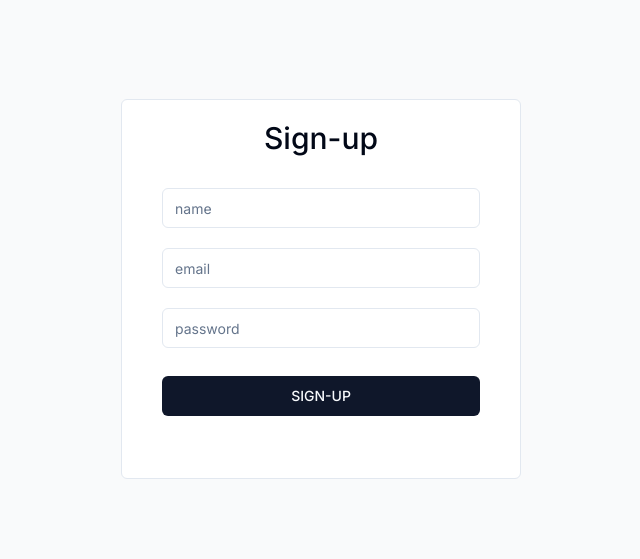
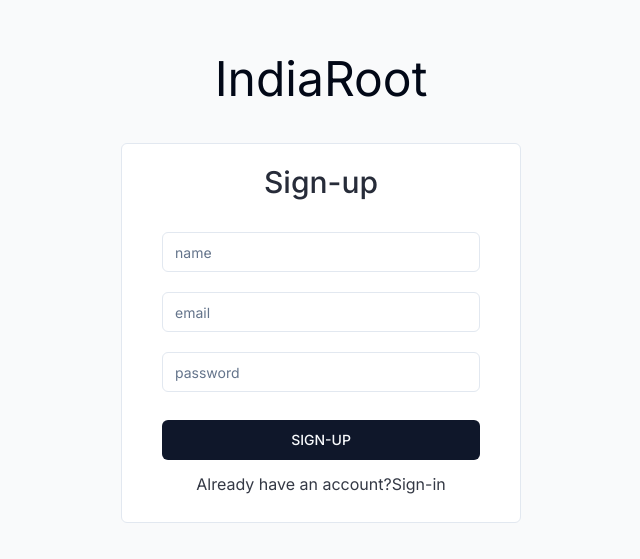
Before and after one commit to inehadev/indiaroot, a Next.js app: page /sign-up in a window 1280 px wide. Shown: the part 111-670 px from the top of the page, without its empty margins (319-959 px from the left). Built offline with nearby package versions, Linux system fonts and the light colour scheme.

Commit message:
update with sidebar

```diff
--- a/src/app/api/auth/[...nextauth]/option.ts
+++ b/src/app/api/auth/[...nextauth]/option.ts
@@ -19,11 +19,11 @@ export const authOption : NextAuthOptions={
                 await dbConnect()
                 try {
                     const user = await User.findOne({
-                        $or:[
-                           { email:credentials.identifier},
-                           {password:credentials.identifier}
 
-                        ]
+                            email:credentials.email
+
+
+
                     })
 
                     if(!user){
@@ -45,7 +45,7 @@ export const authOption : NextAuthOptions={
         })
     ],
     pages:{
-        signIn:'/sign-in'
+        signIn:"/sign-in"
 
     },
     callbacks:{
--- a/src/app/dashboard/page.tsx
+++ b/src/app/dashboard/page.tsx
@@ -3,6 +3,13 @@ import React from 'react'
 const page = () => {
   return (
     <div className='h-[70px] w-full bg-gray-200'>
+        <div >
+            <h2 className='jusit text-3xl'>IndiaRoot</h2>
+
+        </div>
+        <div>
+
+        </div>
 
     </div>
   )
--- /dev/null
+++ b/src/app/hero/page.tsx
@@ -0,0 +1,31 @@
+import React from 'react'
+import { Input } from '@/components/ui/input'
+import { Search } from 'lucide-react'
+const hero = () => {
+  return (
+    <div className='flex min-h-screen justify-center  ' >
+
+        <div className='bg-blue-600 w-[300px]'>
+            {/*   sidebar   */}
+            <h2 className='text-2xl  text-white font-bold mt-5 ml-5'>IndiaRoot </h2>
+
+            <div className='flex mt-3 mx-4' > <Input placeholder='Search ' className='bg-none'>
+            </Input><Search className='text-white' size={35}/>
+            </div>
+
+
+        </div>
+        <div className='bg-white flex-grow'>
+               {/*   post  */}
+               post
+        </div>
+        <div className='bg-cyan-200  w-[320px]'>
+               {/*   message   */}
+               message
+        </div>
+
+    </div>
+  )
+}
+
+export default hero
--- a/src/app/page.tsx
+++ b/src/app/page.tsx
@@ -4,7 +4,7 @@ export default function Home() {
   return (
     <main className="flex min-h-screen flex-col items-center justify-between p-24">
 
-    <div>hello</div>
+
     </main>
   );
 }
--- a/src/app/sign-in/page.tsx
+++ b/src/app/sign-in/page.tsx
@@ -7,27 +7,28 @@ import axios from 'axios'
 import { useRouter } from 'next/navigation'
 import { useToast } from '@/components/ui/use-toast'
 import { signIn } from 'next-auth/react'
+import Link from 'next/link'
 
 
 
 const Page = () => {
-    const [name, setname] = useState("");
     const [email, setmail] = useState("");
     const [password, setpassword] = useState("");
+    const[loading , setloading]=useState(false);
     const router = useRouter();
     const { toast } = useToast();
 
-    const handleSignIn = async (data:any) => {
-        try {
+    const handleSignIn = async (data: any) => {
+      setloading(true);
+      try{
+      const response = await signIn('credentials', {
+        redirect: false,
+        email,
+        password
+      });
 
-            const response = await signIn('credentials', {
-                redirect: false,
-                identifier: data.email || data.username,
-                password: data.password
+            console.log(response)
 
-
-            })
-            console.log(response)
             if (response?.error) {
                 toast({
                     title: "Failed",
@@ -43,9 +44,10 @@ const Page = () => {
 
                 })
 
+                router.replace('/')
             }
 
-            router.replace('/')
+
 
 
         } catch (error: any) {
@@ -57,21 +59,27 @@ const Page = () => {
                 description: errorMessage,
             });
 
+        }finally{
+            setloading(false)
         }
 
     }
     return (
         <>
-            <div className='flex  justify-center items-center bg-gray-50  min-h-screen' >
+            <div className='flex  flex-col gap-10 justify-center items-center bg-gray-50  min-h-screen' >
+                <h2 className='flex justify-center  text-5xl items-center'>IndiaRoot</h2>
 
-                <div className=' flex-col h-[300px] justify-center text-center bg-white border rounded-md  w-[400px]'>
-                    <h1 className='text-center items-center text-3xl mt-5  font-medium'>Sign-In</h1>
+                <div className=' flex-col h-[340px] justify-center text-center bg-white border rounded-md  w-[400px]'>
+                    <h1 className='text-center items-center text-3xl mt-5 opacity-85 font-medium'>Sign-In</h1>
                     <div className='flex-col  mt-8 mx-10'>
 
                         <Input className='mt-5' placeholder='email' value={email} type='email' onChange={(e) => setmail(e.target.value)} />
                         <Input className='mt-5' placeholder='password' value={password} type='password' onChange={(e) => setpassword(e.target.value)} />
 
                         <Button className='mt-7 w-full' onClick={handleSignIn}>SIGN-IN</Button>
+
+                        <p className='mt-5 opacity-80 font-normal'>Already have an account?<Link href="/sign-up">Sign-Up</Link></p>
+
 
 
 
--- a/src/app/sign-up/page.tsx
+++ b/src/app/sign-up/page.tsx
@@ -6,7 +6,7 @@ import { Button } from "@/components/ui/button"
 import axios from 'axios'
 import { useRouter } from 'next/navigation'
 import { useToast } from '@/components/ui/use-toast'
-
+import Link from 'next/link'
 
 
 const Page = () => {
@@ -64,16 +64,19 @@ const Page = () => {
     }
     return (
         <>
-            <div className='flex  justify-center items-center bg-gray-50  min-h-screen' >
 
+            <div className='flex  flex-col gap-10 justify-center items-center bg-gray-50  min-h-screen' >
+            <h2 className='flex justify-center  text-5xl items-center'>IndiaRoot</h2>
                 <div className=' flex-col h-[380px] justify-center text-center bg-white border rounded-md  w-[400px]'>
-                    <h1 className='text-center items-center text-3xl mt-5  font-medium'>Sign-up</h1>
+                    <h1 className='text-center items-center text-3xl mt-5 opacity-85  font-medium'>Sign-up</h1>
                     <div className='flex-col  mt-8 mx-10'>
                         <Input className='' placeholder='name' type='text' value={name} onChange={(e) => setname(e.target.value)} />
                         <Input className='mt-5' placeholder='email' value={email} type='email' onChange={(e) => setmail(e.target.value)} />
                         <Input className='mt-5' placeholder='password'  value={password} type='password' onChange={(e) => setpassword(e.target.value)} />
 
                         <Button className='mt-7 w-full' onClick={handleSignUp}>SIGN-UP</Button>
+
+                        <p className='mt-3 opacity-80 font-normal'>Already have an account?<Link href="/sign-in">Sign-in</Link></p>
 
 
 
```
